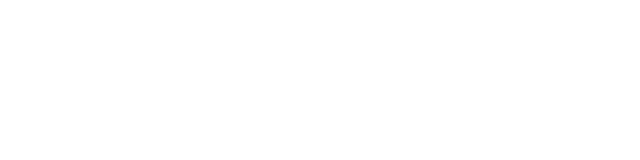
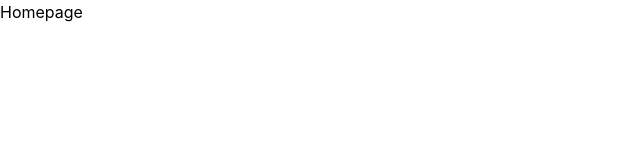
Before and after one commit to gregbeas/little-lemon-reserve-a-table, a React (Create React App) app: page / in a window 1280 px wide. Shown: the top 160 px of the page, without its empty margins (0-640 px from the left). Built offline with nearby package versions, Linux system fonts and the light colour scheme.

Commit message:
simplify app boilerplate

```diff
--- a/src/App.js
+++ b/src/App.js
@@ -3,7 +3,7 @@ import './App.css';
 function App() {
   return (
     <div className="App">
-
+      Homepage
     </div>
   );
 }
```
Also changed, not shown: src/logo.svg (deleted).
